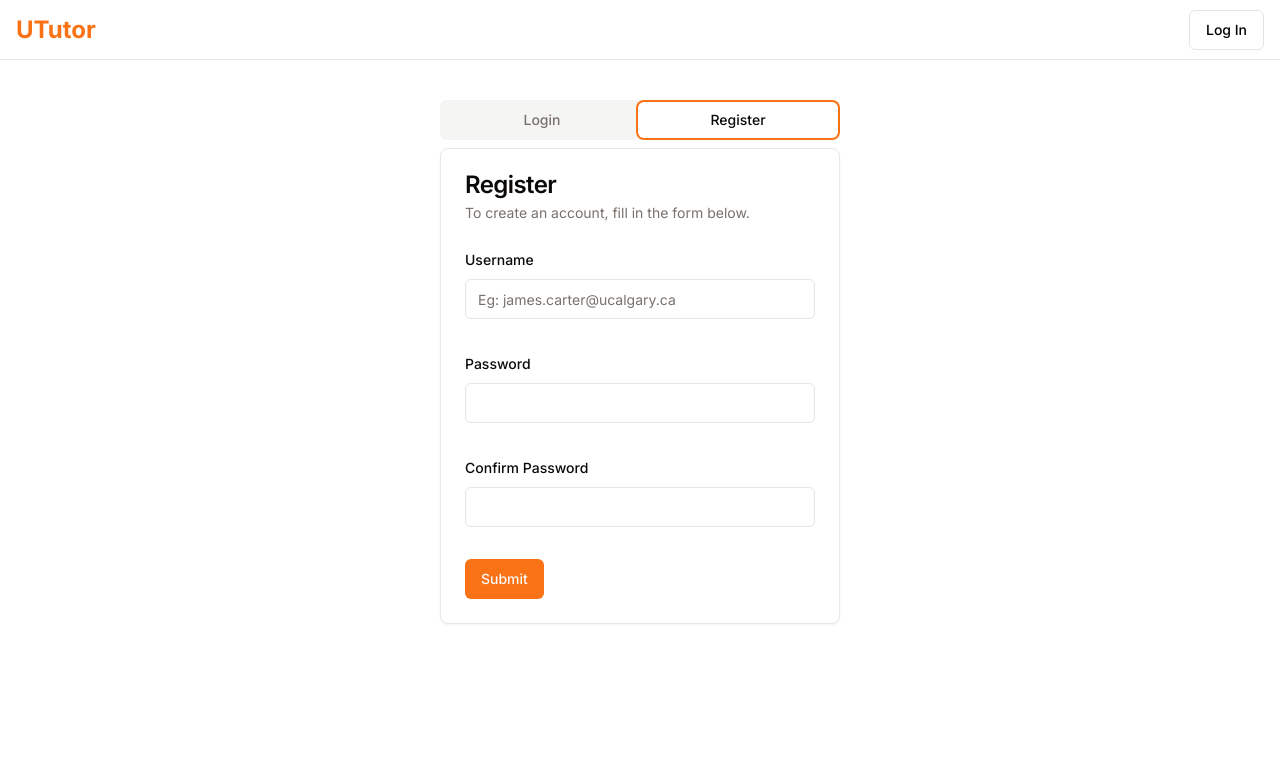
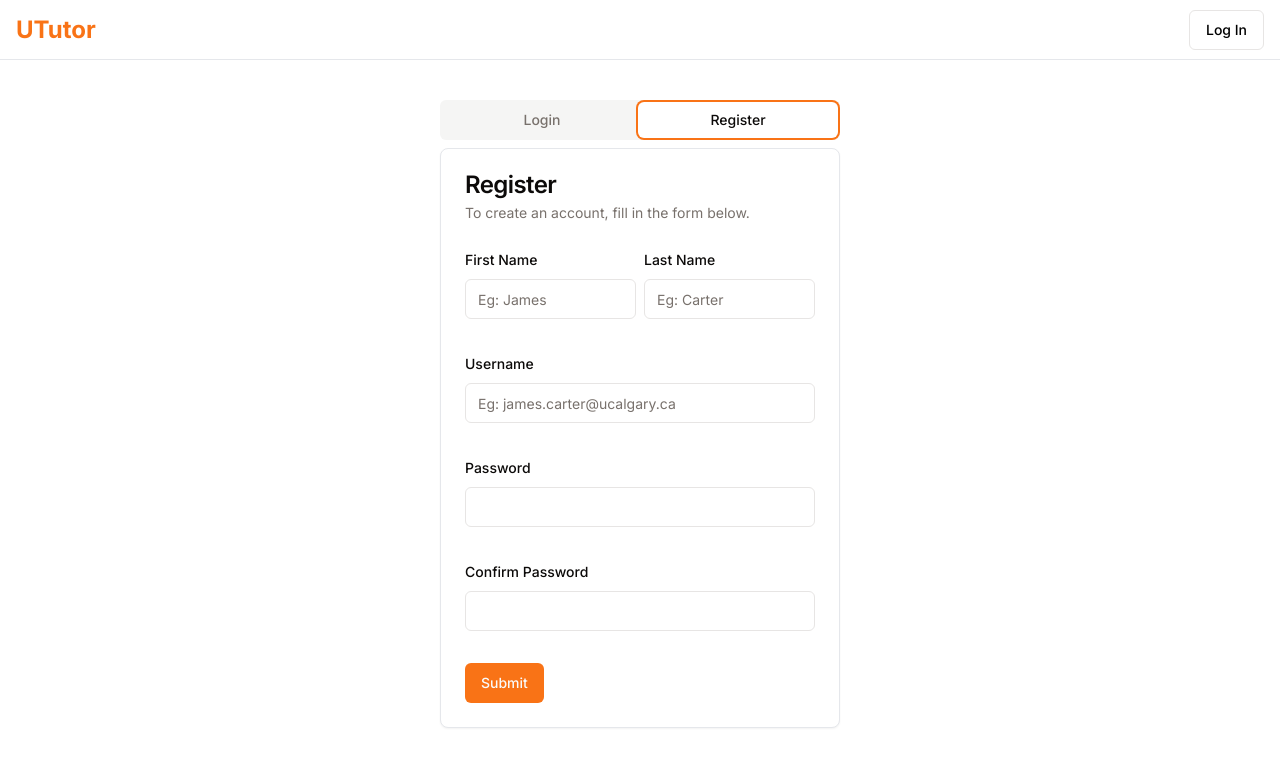
Before and after one commit to joselozano2003/SENG-401-Project, a Next.js app in the folder front/: page /login in a window 1280 px wide. Both pictures are taken after a click on the tab "Register". Shown: the top 766 px of the page. Built offline with nearby package versions, Linux system fonts and the light colour scheme.

Commit message:
Updated registration form to match API

```diff
--- a/front/app/login/RegisterForm.tsx
+++ b/front/app/login/RegisterForm.tsx
@@ -20,6 +20,12 @@ import { Label } from "@/components/ui/label"
 
 const formSchema = z.
     object({
+        name: z.string().min(1, {
+            message: "First Name is required.",
+        }),
+        lastname: z.string().min(1, {
+            message: "Last Name is required.",
+        }),
         username: z.string().email({
             message: "Username must be a valid email.",
         }),
@@ -40,8 +46,11 @@ export default function RegisterForm() {
     const form = useForm<z.infer<typeof formSchema>>({
         resolver: zodResolver(formSchema),
         defaultValues: {
+            name: "",
+            lastname: "",
             username: "",
             password: "",
+            confirmPassword: "",
         },
     });
 
@@ -55,6 +64,34 @@ export default function RegisterForm() {
     return (
         <Form {...form}>
             <form onSubmit={form.handleSubmit(onSubmit)} className="space-y-8">
+                <div className="flex flex-row gap-2">
+                    <FormField
+                        control={form.control}
+                        name="name"
+                        render={({ field }) => (
+                            <FormItem>
+                                <FormLabel>First Name</FormLabel>
+                                <FormControl>
+                                    <Input type="text" placeholder="Eg: James" {...field} />
+                                </FormControl>
+                                <FormMessage />
+                            </FormItem>
+                        )}
+                    />
+                    <FormField
+                        control={form.control}
+                        name="lastname"
+                        render={({ field }) => (
+                            <FormItem>
+                                <FormLabel>Last Name</FormLabel>
+                                <FormControl>
+                                    <Input type="text" placeholder="Eg: Carter" {...field} />
+                                </FormControl>
+                                <FormMessage />
+                            </FormItem>
+                        )}
+                    />
+                </div>
                 <FormField
                     control={form.control}
                     name="username"
@@ -68,6 +105,7 @@ export default function RegisterForm() {
                         </FormItem>
                     )}
                 />
+
                 <FormField
                     control={form.control}
                     name="password"
```
